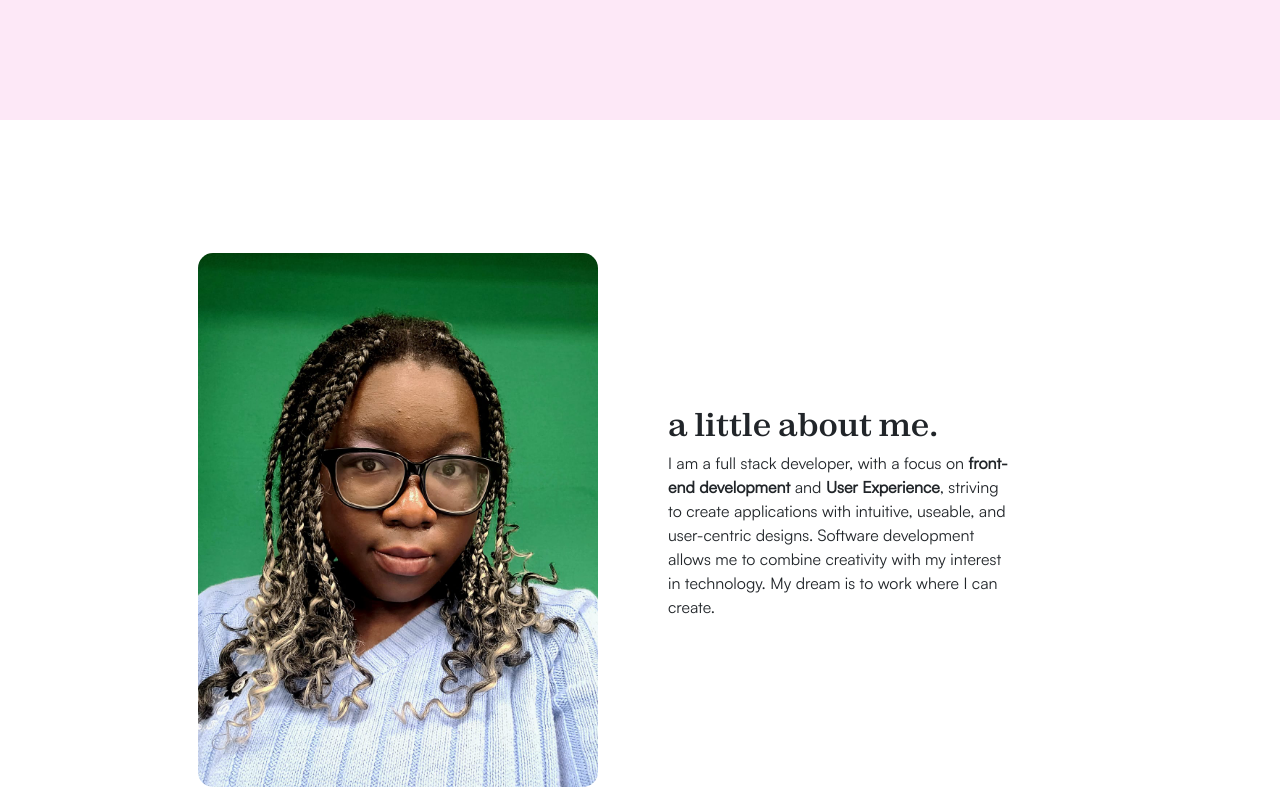
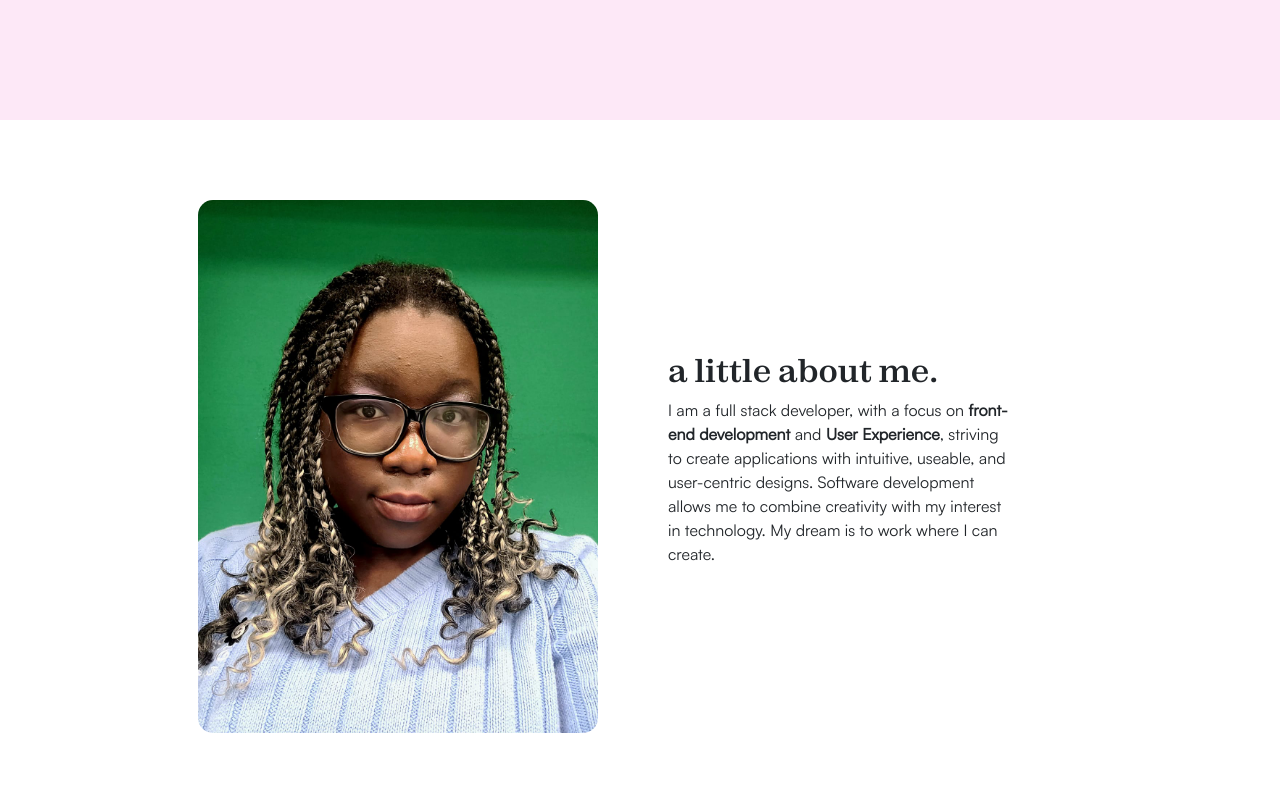
Before and after one commit to inidavies/personal-website, a Next.js app: page / in a window 1280 px wide. Shown: the part 680-1480 px from the top of the page. Built offline with nearby package versions, Linux system fonts and the light colour scheme; no server answers.

Commit message:
style changes again

```diff
--- a/public/styles/aboutandskills.css
+++ b/public/styles/aboutandskills.css
@@ -5,7 +5,8 @@
 
 #about{
     justify-content: center;
-    height: 100vh;
+    height: auto;
+    padding: 10vh 0;
 
 }
 
@@ -33,7 +34,7 @@
 }
 
 #skills{
-  height: 100vh;
+  height: auto;
   padding: 10vh 0;
 }
 
```
